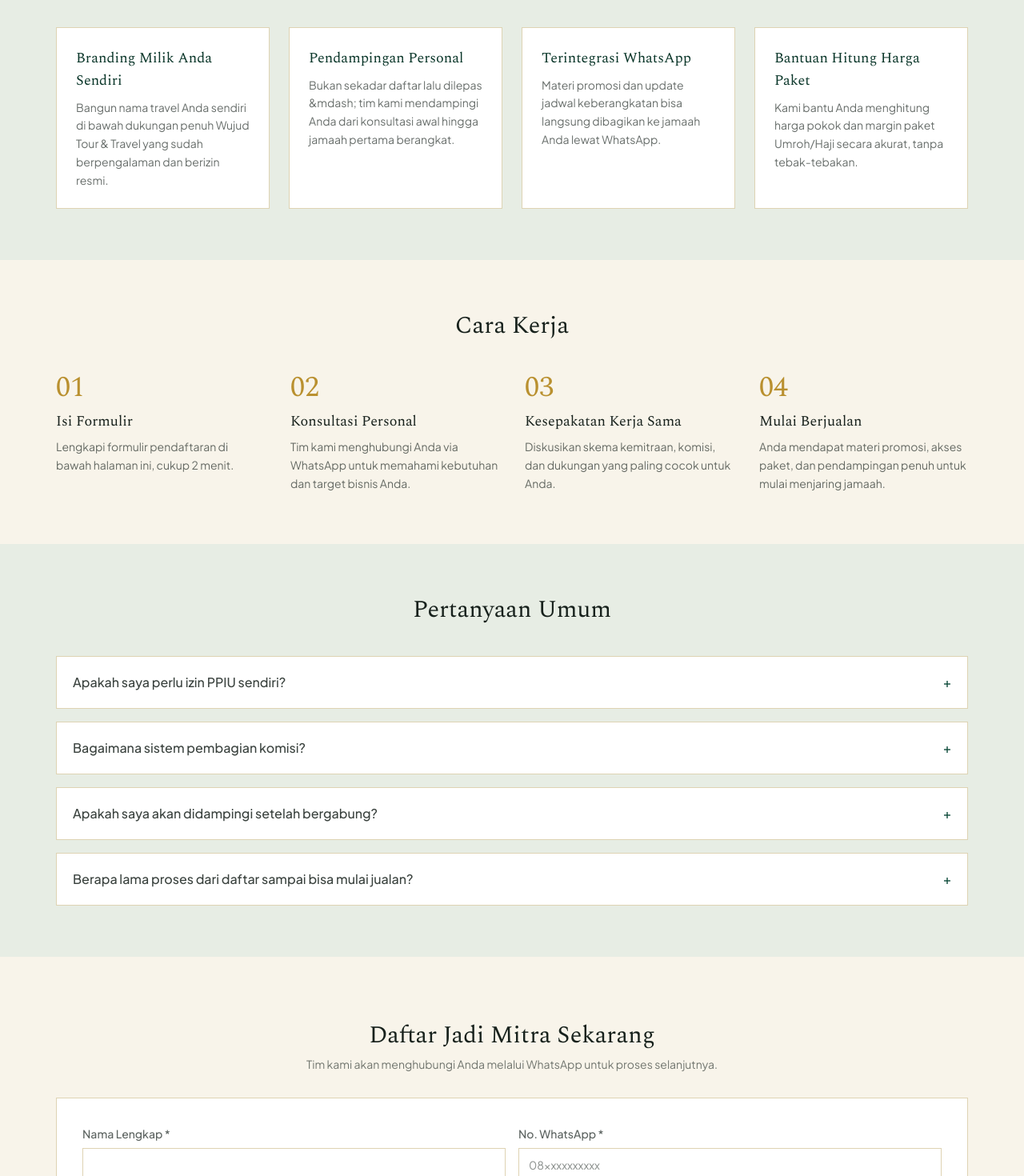
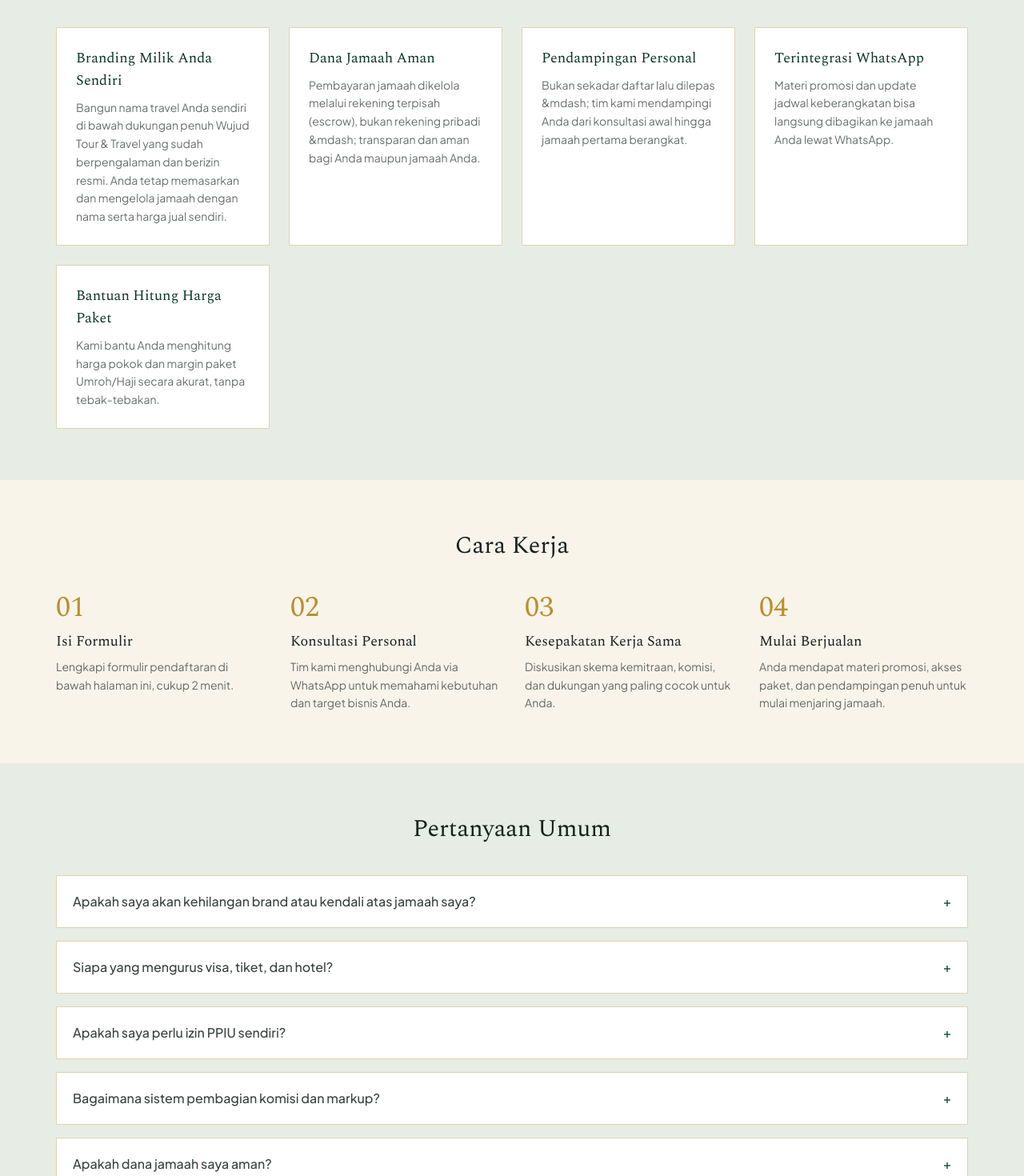
Before and after one commit to wibowosan99/wujud-cms, a Next.js app: page /white-label in a window 1280 px wide. Shown: the part 800-2270 px from the top of the page at 80% size. Built offline with nearby package versions, Linux system fonts and the light colour scheme; no server answers; the database is empty.

Commit message:
Enhance: halaman White Label - tambah trust signal escrow/rekening terpisah, FAQ eksplisit soal kendali brand & pembagian tanggung jawab (Wujud urus PPIU/visa/hotel, mitra fokus jualan), transparansi skema markup, terinspirasi analisa kompetitor Rahmah Travel

```diff
--- a/app/white-label/page.js
+++ b/app/white-label/page.js
@@ -7,7 +7,11 @@ export const metadata = { title: 'Umroh White Label - Punya Travel Sendiri' };
 const BENEFITS = [
   {
     title: 'Branding Milik Anda Sendiri',
-    text: 'Bangun nama travel Anda sendiri di bawah dukungan penuh Wujud Tour & Travel yang sudah berpengalaman dan berizin resmi.',
+    text: 'Bangun nama travel Anda sendiri di bawah dukungan penuh Wujud Tour & Travel yang sudah berpengalaman dan berizin resmi. Anda tetap memasarkan dan mengelola jamaah dengan nama serta harga jual sendiri.',
+  },
+  {
+    title: 'Dana Jamaah Aman',
+    text: 'Pembayaran jamaah dikelola melalui rekening terpisah (escrow), bukan rekening pribadi &mdash; transparan dan aman bagi Anda maupun jamaah Anda.',
   },
   {
     title: 'Pendampingan Personal',
@@ -32,12 +36,24 @@ const STEPS = [
 
 const FAQS = [
   {
+    q: 'Apakah saya akan kehilangan brand atau kendali atas jamaah saya?',
+    a: 'Tidak. Anda tetap memasarkan dan mengelola jamaah Anda sendiri, dengan nama dan harga jual yang Anda tentukan sendiri.',
+  },
+  {
+    q: 'Siapa yang mengurus visa, tiket, dan hotel?',
+    a: 'Wujud Tour & Travel sebagai pemegang izin PPIU resmi menangani seluruh proses visa, tiket pesawat, kontrak hotel, dan handling di Arab Saudi. Anda cukup fokus pada pemasaran dan penjualan dengan brand Anda sendiri.',
+  },
+  {
     q: 'Apakah saya perlu izin PPIU sendiri?',
     a: 'Tidak wajib di awal. Anda dapat menjual paket menggunakan izin resmi Wujud Tour & Travel sebagai mitra, sambil membangun brand Anda sendiri.',
   },
   {
-    q: 'Bagaimana sistem pembagian komisi?',
-    a: 'Skema komisi didiskusikan secara personal saat konsultasi, disesuaikan dengan target dan kemampuan penjualan Anda.',
+    q: 'Bagaimana sistem pembagian komisi dan markup?',
+    a: 'Anda mendapat harga dasar yang jelas dan tetap dari kami, lalu bebas menentukan markup/harga jual sendiri ke jamaah sesuai target keuntungan Anda. Detail skema didiskusikan personal saat konsultasi.',
+  },
+  {
+    q: 'Apakah dana jamaah saya aman?',
+    a: 'Ya. Pembayaran dikelola melalui rekening terpisah (escrow), bukan rekening pribadi, sehingga dana jamaah tercatat transparan dan aman.',
   },
   {
     q: 'Apakah saya akan didampingi setelah bergabung?',
```
